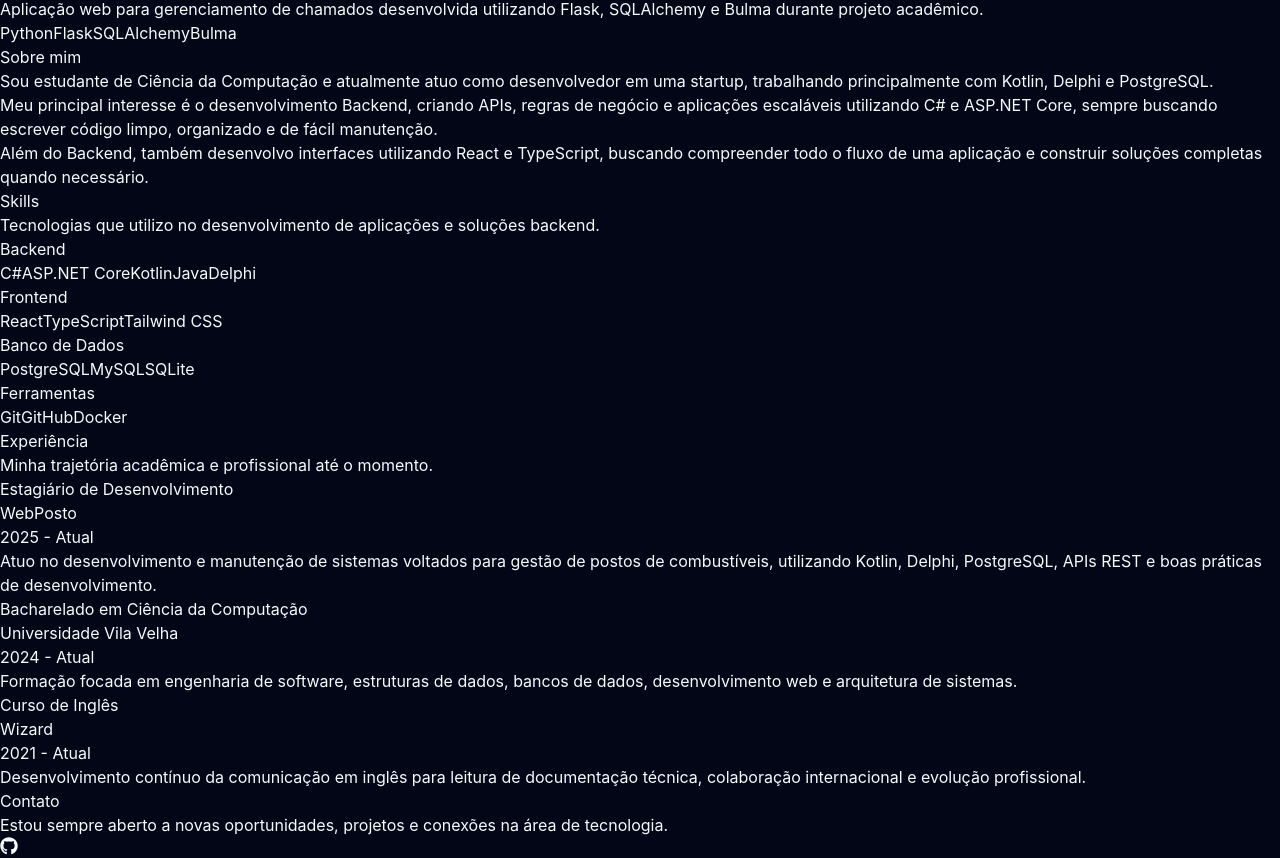
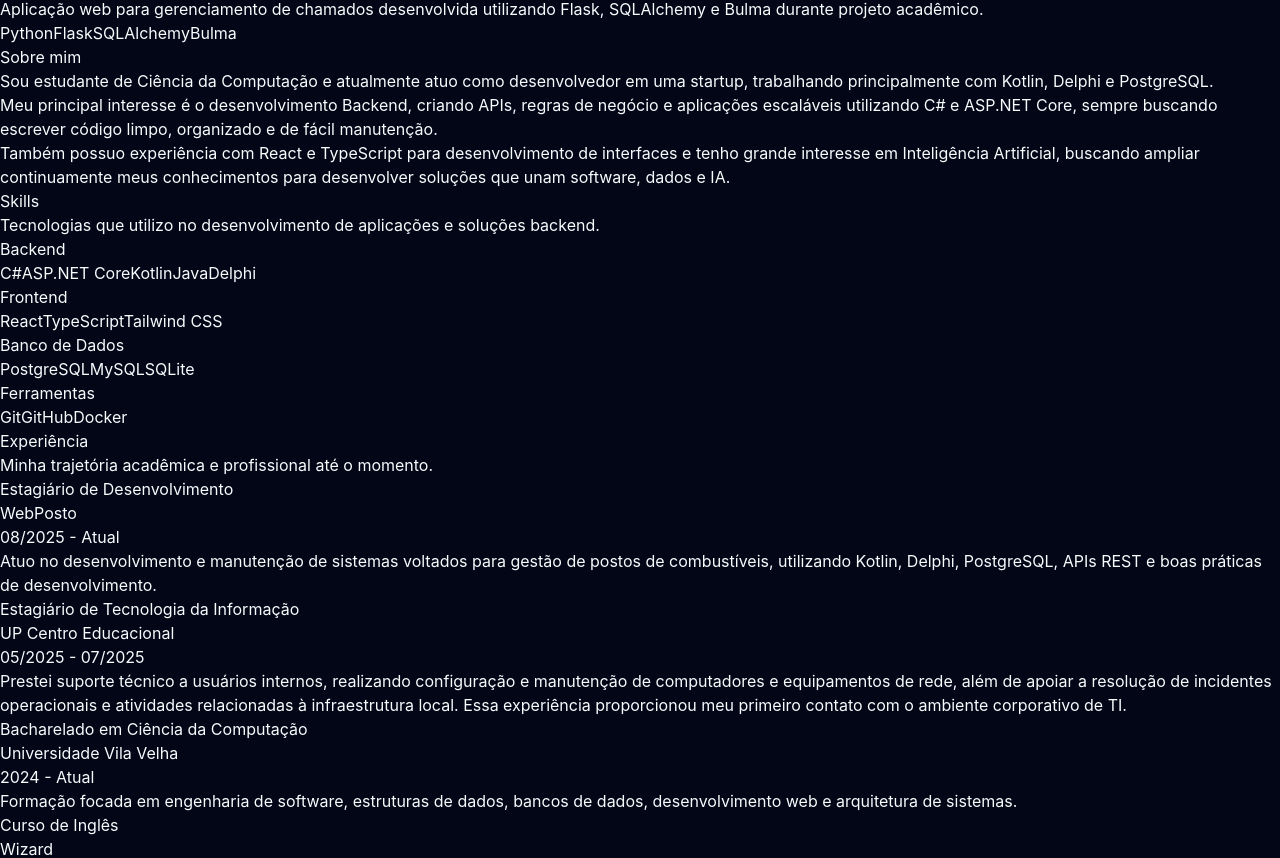
Before and after one commit to heitorodrigue/Portifolio, a React app: page / in a window 1280 px wide. Shown: the part 393-1251 px from the top of the page. Built offline with nearby package versions, Linux system fonts and the light colour scheme; the HTML template or start-up script is replaced by a standard one.

Commit message:
docs: update portfolio content

```diff
--- a/src/data/about.ts
+++ b/src/data/about.ts
@@ -8,6 +8,6 @@ export const about: About = {
 
     "Meu principal interesse é o desenvolvimento Backend, criando APIs, regras de negócio e aplicações escaláveis utilizando C# e ASP.NET Core, sempre buscando escrever código limpo, organizado e de fácil manutenção.",
 
-    "Além do Backend, também desenvolvo interfaces utilizando React e TypeScript, buscando compreender todo o fluxo de uma aplicação e construir soluções completas quando necessário.",
+    "Também possuo experiência com React e TypeScript para desenvolvimento de interfaces e tenho grande interesse em Inteligência Artificial, buscando ampliar continuamente meus conhecimentos para desenvolver soluções que unam software, dados e IA.",
   ],
 };
--- a/src/data/experience.ts
+++ b/src/data/experience.ts
@@ -4,9 +4,16 @@ export const experiences: Experience[] = [
   {
     company: "WebPosto",
     role: "Estagiário de Desenvolvimento",
-    period: "2025 - Atual",
+    period: "08/2025 - Atual",
     description:
       "Atuo no desenvolvimento e manutenção de sistemas voltados para gestão de postos de combustíveis, utilizando Kotlin, Delphi, PostgreSQL, APIs REST e boas práticas de desenvolvimento."
+  },
+   {
+    company: "UP Centro Educacional",
+    role: "Estagiário de Tecnologia da Informação",
+    period: "05/2025 - 07/2025",
+    description:
+      "Prestei suporte técnico a usuários internos, realizando configuração e manutenção de computadores e equipamentos de rede, além de apoiar a resolução de incidentes operacionais e atividades relacionadas à infraestrutura local. Essa experiência proporcionou meu primeiro contato com o ambiente corporativo de TI."
   },
   {
     company: "Universidade Vila Velha",
```
